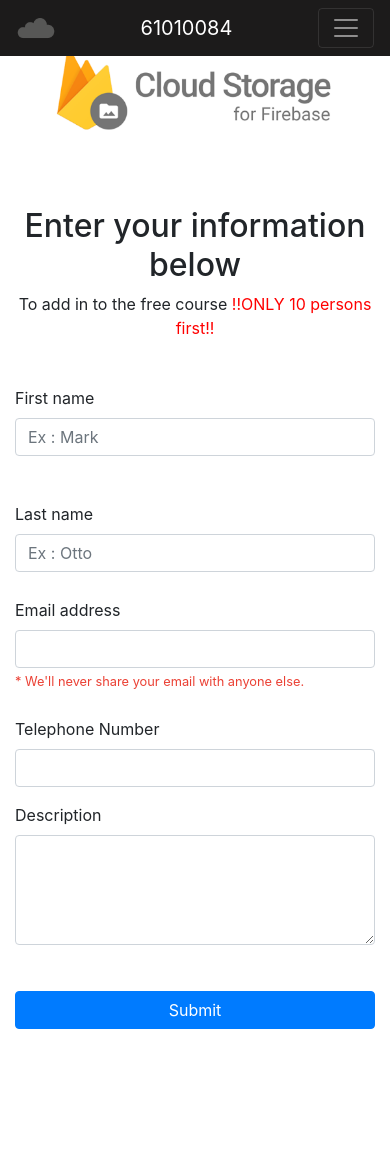
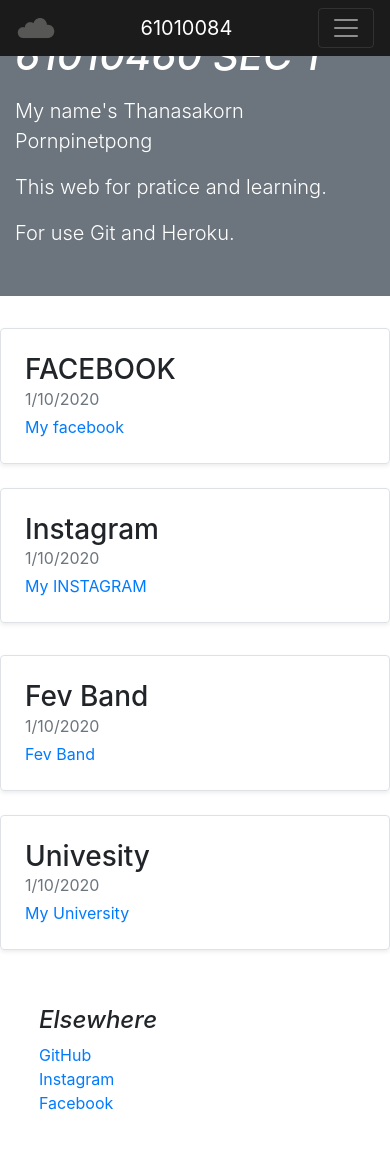
Before and after one commit to Saikittitach/finaldjango, a Django app: page / in a window 390 px wide. Before the commit the page ends 1029 px from the top, so only its background shows below. Run offline with Django 3.2, Linux system fonts and the light colour scheme; some libraries are stand-ins or nearby versions.

Commit message:
pre final

```diff
--- a/templates/frontend/index.html
+++ b/templates/frontend/index.html
@@ -2,54 +2,140 @@
 {% block title %} Home {% endblock %}
 {% block content %}
 
-<body style="background-color: white; margin-top: 30px;" >
+<!doctype html>
+<html lang="en">
+  <head>
+    <!-- Bootstrap core CSS -->
+<!-- <link href="/docs/4.5/dist/css/bootstrap.min.css" rel="stylesheet" integrity="sha384-JcKb8q3iqJ61gNV9KGb8thSsNjpSL0n8PARn9HuZOnIxN0hoP+VmmDGMN5t9UJ0Z" crossorigin="anonymous"> -->
+
+    <!-- Favicons -->
 
 
 
-<img src="static/images/cloud1.png" class="d-block w-100">
+    <style>
+      .bd-placeholder-img {
+        font-size: 1.125rem;
+        text-anchor: middle;
+        -webkit-user-select: none;
+        -moz-user-select: none;
+        -ms-user-select: none;
+        user-select: none;
+      }
 
-<div class="container" >
-  <h2 class="text-center font-family" style="margin-top:40px">Enter your information below</h1>
-  <p class="text-center">To add in to the free course <a style="color:red">!!ONLY 10 persons first!!</a></p>
+      @media (min-width: 768px) {
+        .bd-placeholder-img-lg {
+          font-size: 3.5rem;
+        }
+      }
+    </style>
+
+  </head>
+  <body>
+
+
+  <!-- <div class="jumbotron p-4 p-md-5 text-black rounded bg-success">
+    <div class="col-md-6 px-0">
+      <h1 class="font-italic">61010460 SEC 1</h1>
+      <p class="lead my-3">My name's Thanasakorn Pornpinetpong</p>
+      <p class="lead my-3">This web for pratice and learning.</p>
+      <p class="lead my-3">For use Git and Heroku.</p>
+    </div>
+  </div> -->
+
+
+
+  <div class="jumbotron jumbotron-fluid bg-secondary text-white">
+    <div class="container">
+      <h1 class="font-italic"><p class="text-white">61010460 SEC 1</p></h1>
+      <p class="lead">My name's Thanasakorn Pornpinetpong</p>
+      <p class="lead my-3">This web for pratice and learning.</p>
+      <p class="lead my-3">For use Git and Heroku.</p>
+    </div>
+  </div>
+
+  <div class="row mb-2">
+    <div class="col-md-6">
+      <div class="row no-gutters border rounded overflow-hidden flex-md-row mb-4 shadow-sm h-md-250 position-relative">
+        <div class="col p-4 d-flex flex-column position-static">
+          <!-- <strong class="d-inline-block mb-2 text-primary">World</strong> -->
+          <h3 class="mb-0">FACEBOOK</h3>
+          <div class="mb-1 text-muted">1/10/2020 </div>
+          <p class="card-text mb-auto"></p>
+          <a href="https://www.facebook.com/thanassakorn.pornpinetpong" class="stretched-link">My facebook</a>
+        </div>
+        <div class="col-auto d-none d-lg-block">
+           <svg class="bd-placeholder-img" width="120" height="140" xmlns="http://www.w3.org/2000/svg" preserveAspectRatio="xMidYMid slice" focusable="false" role="img" aria-label="Placeholder: PUSH"><title>Placeholder</title><rect width="100%" height="100%" fill="#6393FA"/><text x="50%" y="50%" fill="#eceeef" dy=".3em">PUSH</text></svg>
+        </div>
+      </div>
+    </div>
+    <div class="col-md-6">
+      <div class="row no-gutters border rounded overflow-hidden flex-md-row mb-4 shadow-sm h-md-250 position-relative">
+        <div class="col p-4 d-flex flex-column position-static">
+          <h3 class="mb-0">Instagram</h3>
+          <div class="mb-1 text-muted">1/10/2020</div>
+          <p class="mb-auto"></p>
+          <a href="https://www.instagram.com/pan.tnsk/" class="stretched-link">My INSTAGRAM</a>
+        </div>
+        <div class="col-auto d-none d-lg-block">
+           <svg class="bd-placeholder-img" width="120" height="140" xmlns="http://www.w3.org/2000/svg" preserveAspectRatio="xMidYMid slice" focusable="false" role="img" aria-label="Placeholder: PUSH"><title>Placeholder</title><rect width="100%" height="100%" fill="#F50D0D"/><text x="50%" y="50%" fill="#eceeef" dy=".3em">PUSH</text></svg>
+        </div>
+      </div>
+    </div>
+  </div>
+</div>
+<div class="row mb-2">
+  <div class="col-md-6">
+    <div class="row no-gutters border rounded overflow-hidden flex-md-row mb-4 shadow-sm h-md-250 position-relative">
+      <div class="col p-4 d-flex flex-column position-static">
+        <!-- <strong class="d-inline-block mb-2 text-primary">World</strong> -->
+        <h3 class="mb-0">Fev Band</h3>
+        <div class="mb-1 text-muted">1/10/2020 </div>
+        <p class="card-text mb-auto"></p>
+        <a href="https://www.youtube.com/channel/UCkfsd6SOj58jiJ8Rdlqs0vw" class="stretched-link">Fev Band</a>
+      </div>
+      <div class="col-auto d-none d-lg-block">
+         <svg class="bd-placeholder-img" width="120" height="140" xmlns="http://www.w3.org/2000/svg" preserveAspectRatio="xMidYMid slice" focusable="false" role="img" aria-label="Placeholder: PUSH"><title>Placeholder</title><rect width="100%" height="100%" fill="#504B4B"/><text x="50%" y="50%" fill="#eceeef" dy=".3em">PUSH</text></svg>
+      </div>
+    </div>
+  </div>
+  <div class="col-md-6">
+    <div class="row no-gutters border rounded overflow-hidden flex-md-row mb-4 shadow-sm h-md-250 position-relative">
+      <div class="col p-4 d-flex flex-column position-static">
+        <h3 class="mb-0">Univesity</h3>
+        <div class="mb-1 text-muted">1/10/2020</div>
+        <p class="mb-auto"></p>
+        <a href="https://engineer.kmitl.ac.th/" class="stretched-link">My University</a>
+      </div>
+      <div class="col-auto d-none d-lg-block">
+         <svg class="bd-placeholder-img" width="120" height="140" xmlns="http://www.w3.org/2000/svg" preserveAspectRatio="xMidYMid slice" focusable="false" role="img" aria-label="Placeholder: PUSH"><title>Placeholder</title><rect width="100%" height="100%" fill="#FF5733"/><text x="50%" y="50%" fill="#eceeef" dy=".3em">PUSH</text></svg>
+      </div>
+    </div>
+  </div>
+</div>
 </div>
 
 
-<div class="container">
-  <form class="contact-form" method="post" action="/datatable">
-    {% csrf_token %}
-    <!-- {{form}} -->
-    <div class="form-row justify-content-center">
-      <div class="col-md-4 mb-3" style="margin-top:30px">
-        <label for="firstname" >First name</label>
-        <input type="text" class="form-control" id="firstname" name="firstname" placeholder="Ex : Mark" required >
+    <aside class="col-md-4 blog-sidebar">
+
+
+
+
+      <div class="p-4">
+        <h4 class="font-italic">Elsewhere</h4>
+        <ol class="list-unstyled">
+          <li><a href="https://github.com/pan110943?tab=repositories">GitHub</a></li>
+          <li><a href="https://www.instagram.com/pan.tnsk/">Instagram</a></li>
+          <li><a href="https://www.facebook.com/thanassakorn.pornpinetpong/">Facebook</a></li>
+        </ol>
       </div>
-      <div class="col-md-4 mb-3" style="margin-top:30px">
-        <label for="lastname" >Last name</label>
-        <input type="text" class="form-control" id="lastname" name="lastname" placeholder="Ex : Otto" required>
-      </div>
+    </aside><!-- /.blog-sidebar -->
 
-<div class="col-md-5 mb-3 justify-content-center">
-      <label for="email" style="margin-top:10px">Email address</label>
-      <input type="email" class="form-control" id="email" name="email" aria-describedby="emailHelp">
-      <small id="email" class="form-text  "style="color: #eb4034;">* We'll never share your email with anyone else.</small>
-    </div>
-      <div class="col-md-3 mb-3 justify-content-center">
-        <label for="phone" style="margin-top: 10px">Telephone Number</label>
-        <input type="phone" class="form-control" id="phone" name="phone"  required>
-      </div>
+  </div><!-- /.row -->
 
-      <div class="form-group col-md-5">
-        <label for="exampleFormControlTextarea1">Description</label>
-        <textarea class="form-control" id="desc" name="desc" rows="4"></textarea>
-      </div>
-    </div>
-    <div align="center" >
-    <button class="btn btn-primary col-md-2" type="submit" style="margin-top:30px" >Submit</button>
-    </div>
-  </form>
-</div>
+</main><!-- /.container -->
+
 
 </body>
-
+</html>
 
 {% endblock %}
```
